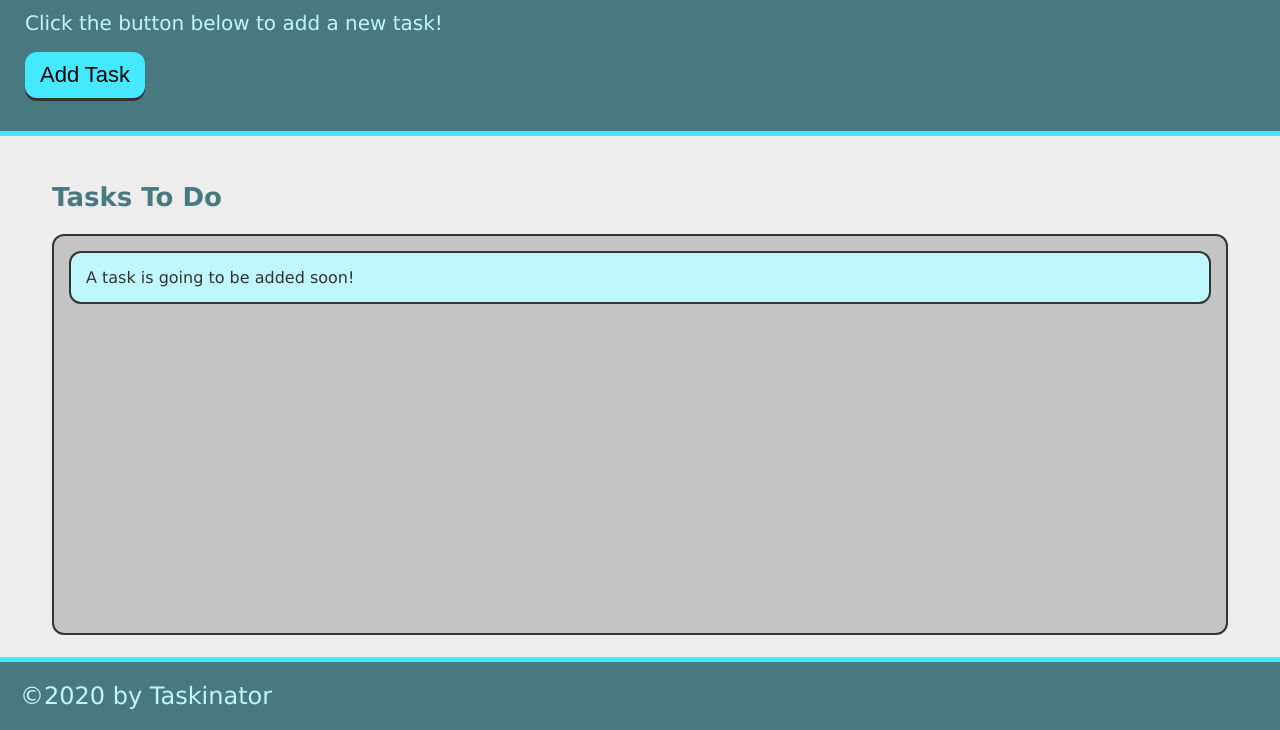
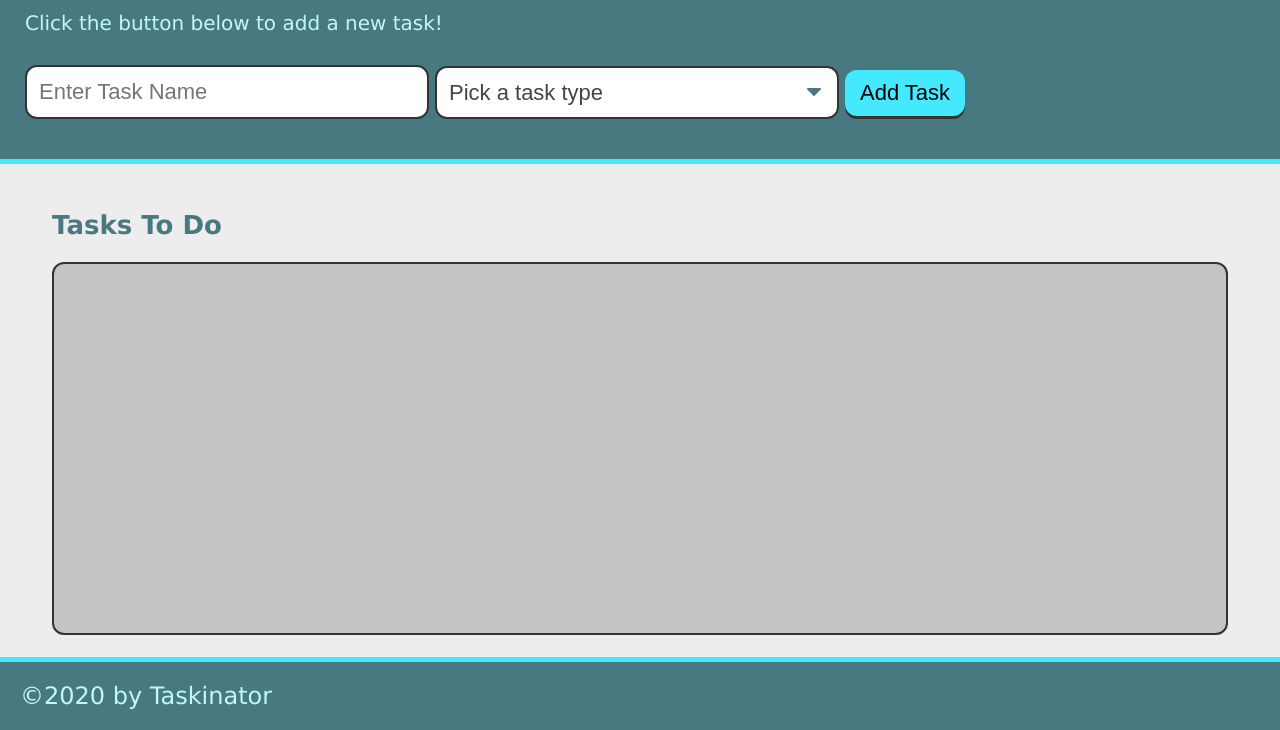
Before and after one commit to sanam1060/taskinator, a plain HTML site: page index.html in a window 1280 px wide. Shown: the part 70-800 px from the top of the page. Drawn offline with Linux system fonts and the light colour scheme.

Commit message:
Add the Task form

```diff
--- a/index.html
+++ b/index.html
@@ -13,14 +13,30 @@
     <header>
       <h1 class="page title">Taskinator</h1>
       <p>Click the button below to add a new task!</p>
-      <button id="save-task" class="btn">Add Task</button>
+      <form id="task-form">
+        <div class="form-group">
+          <input type="text" name="task-name" placeholder="Enter Task Name" />
+        </div>
+
+        <div class="form-group">
+          <select class="select-dropdown" name="task-type">
+            <option value="" disabled selected>Pick a task type</option>
+            <option value="Print">Print</option>
+            <option value="Web">Web</option>
+            <option value="Mobile">Mobile</option>
+          </select>
+        </div>
+        <div class="form-group">
+          <button id="save-task" class="btn" type="submit">Add Task</button>
+        </div>
+      </form>
     </header>
 
     <main class="page-content">
       <section class="task-list-wrapper">
         <h2 class="list-title">Tasks To Do</h2>
         <ul id="tasks-to-do" class="task-list">
-          <li class="task-item">A task is going to be added soon!</li>
+
 
         </ul>
 
```
